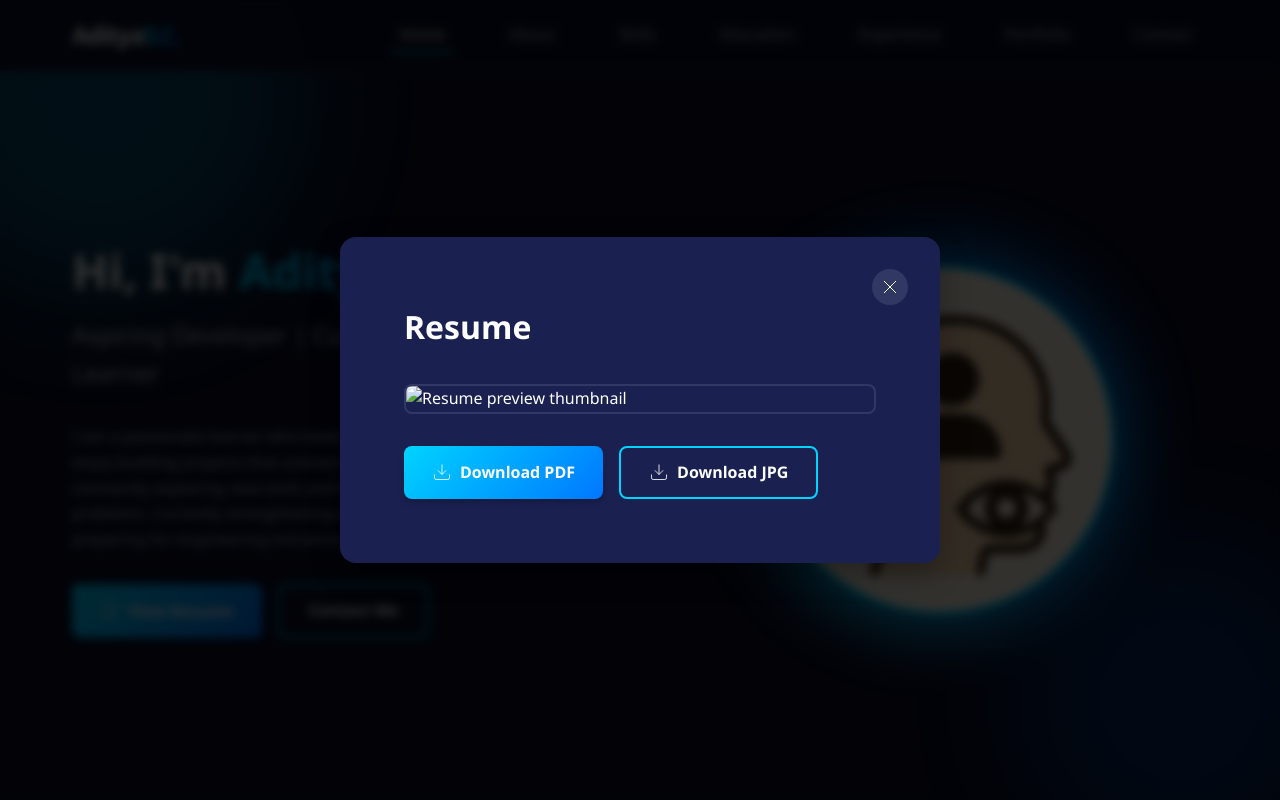
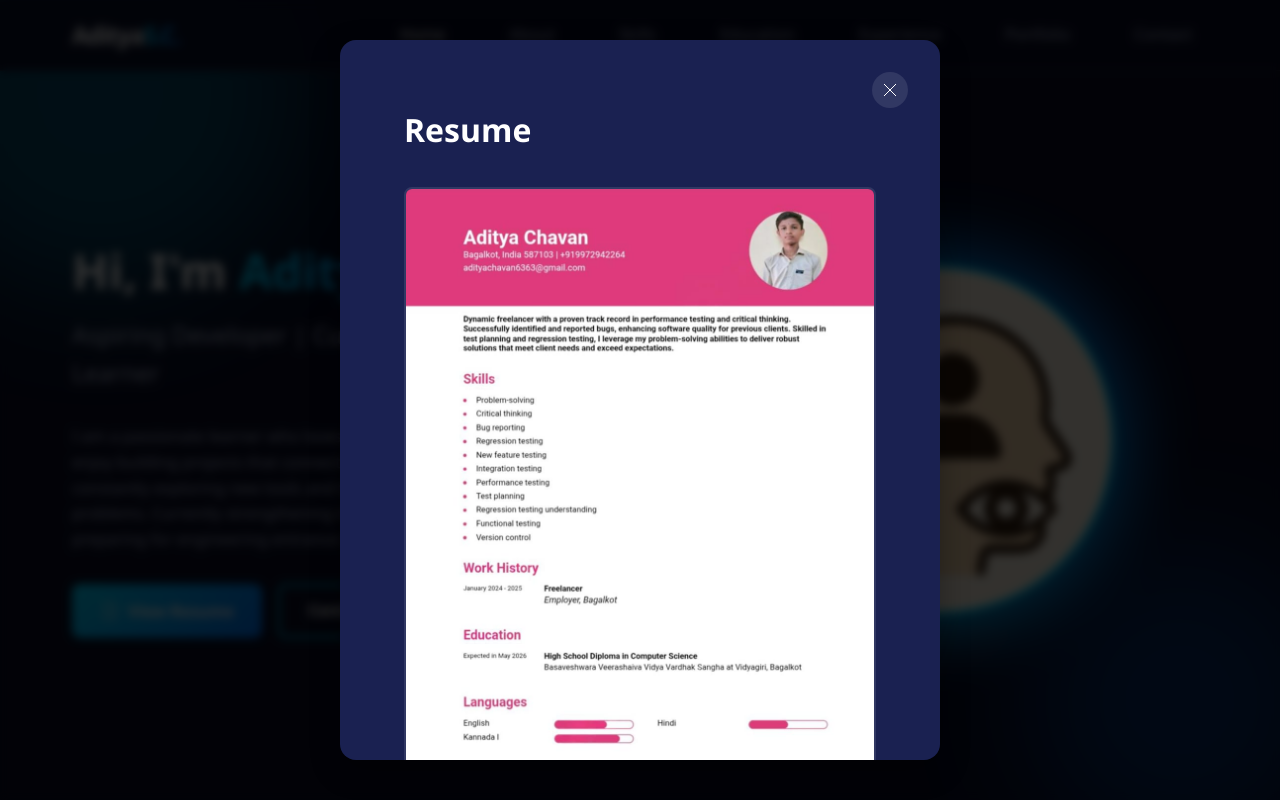
Before and after one commit to AdityaANKS/aditya-portfolio, a plain HTML site: page index.html in a window 1280 px wide. Both pictures are taken after a click on the button "View Resume". Shown: the top 800 px of the page. Drawn offline with Linux system fonts and the light colour scheme.

Commit message:
fixed preview resume

```diff
--- a/index.html
+++ b/index.html
@@ -495,7 +495,7 @@
             <h2 id="modalTitle">Resume</h2>
 
             <div class="resume-preview">
-                <img src="resume-preview.jpg" alt="Resume preview thumbnail" loading="lazy">
+                <img src="resume.jpg" alt="Resume preview thumbnail" loading="lazy">
             </div>
 
             <div class="modal-buttons">
```
